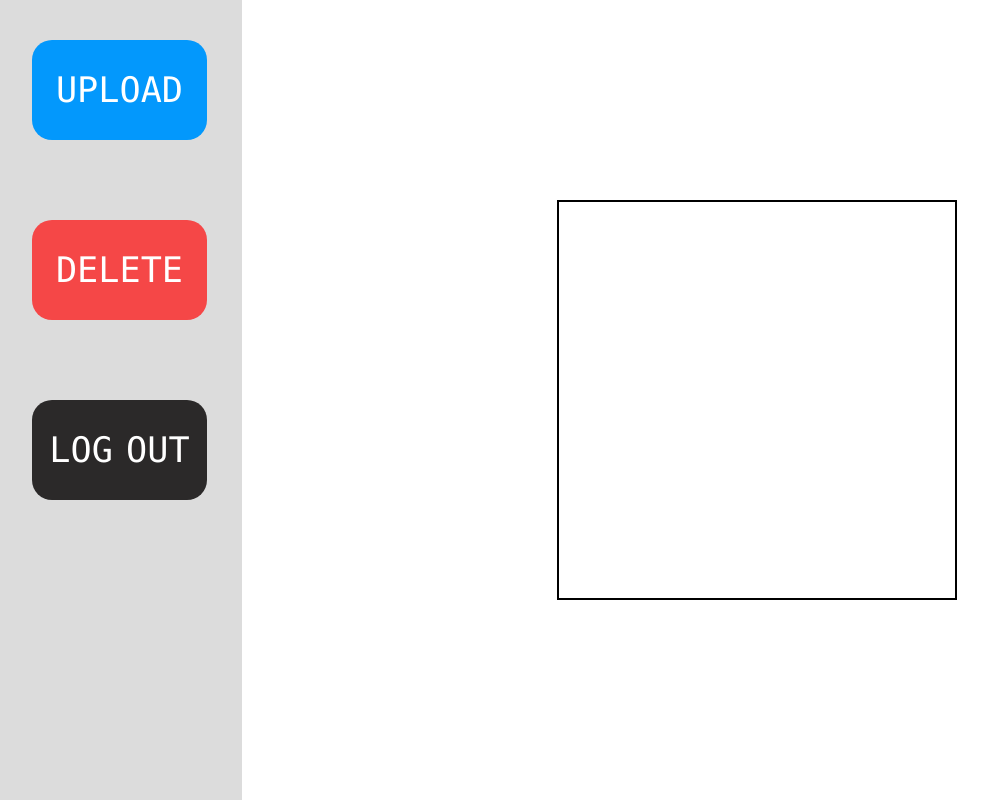
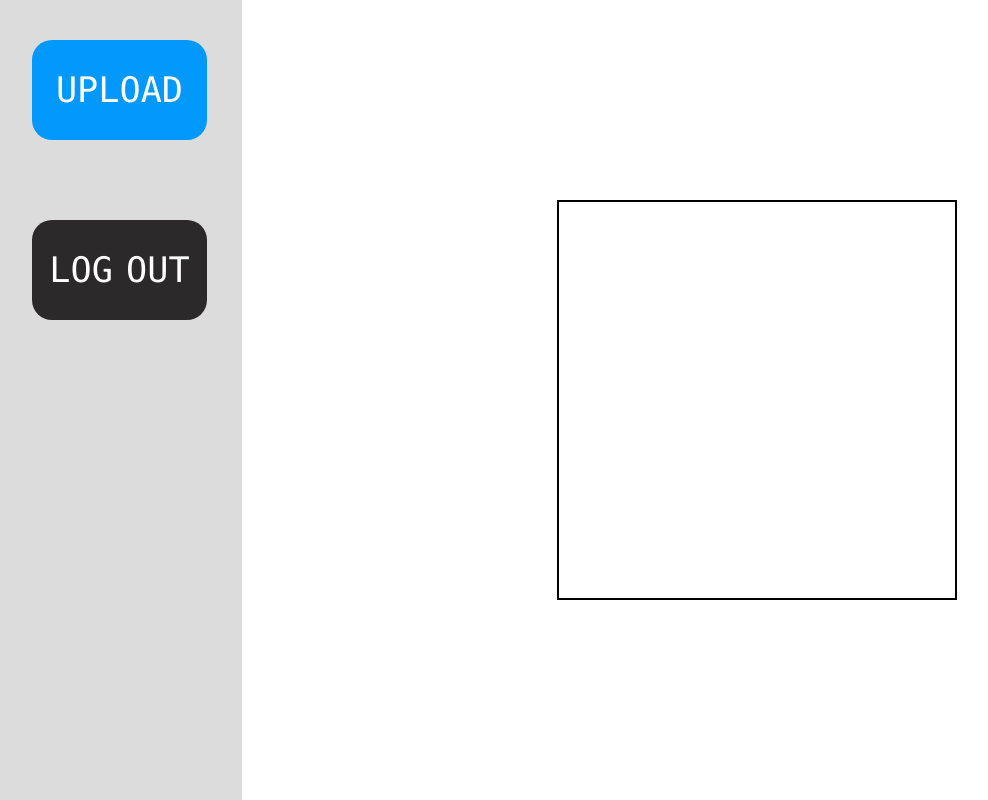
Before and after one commit to CSEC380-Group-12/CSEC380-Final-Project, a Flask app: page / in a window 1280 px wide. Shown: the whole page, without its empty margins (8-996 px from the left). Run offline with Flask 2, Linux system fonts and the light colour scheme; the visitor is signed in with stand-in values (Sample User, id 1); data that the repository does not hold is empty; parts of the project's set-up code (start-up, migrations or seed data) failed here and were passed over; some libraries are stand-ins or nearby versions.

Commit message:
Changing how we Delete
No longer going to be a page to navigate to.

```diff
--- a/src/webapp/templates/home.html
+++ b/src/webapp/templates/home.html
@@ -18,10 +18,6 @@
                 <button class="UP">UPLOAD</button>
             </form>
 
-	    <form action="/delete" method="GET">
-                <button class="DLT">DELETE</button>
-            </form>
-
 	    <form action="/logout" method="GET">
                 <button class="LGOUT">LOG OUT</button>
             </form>
```
